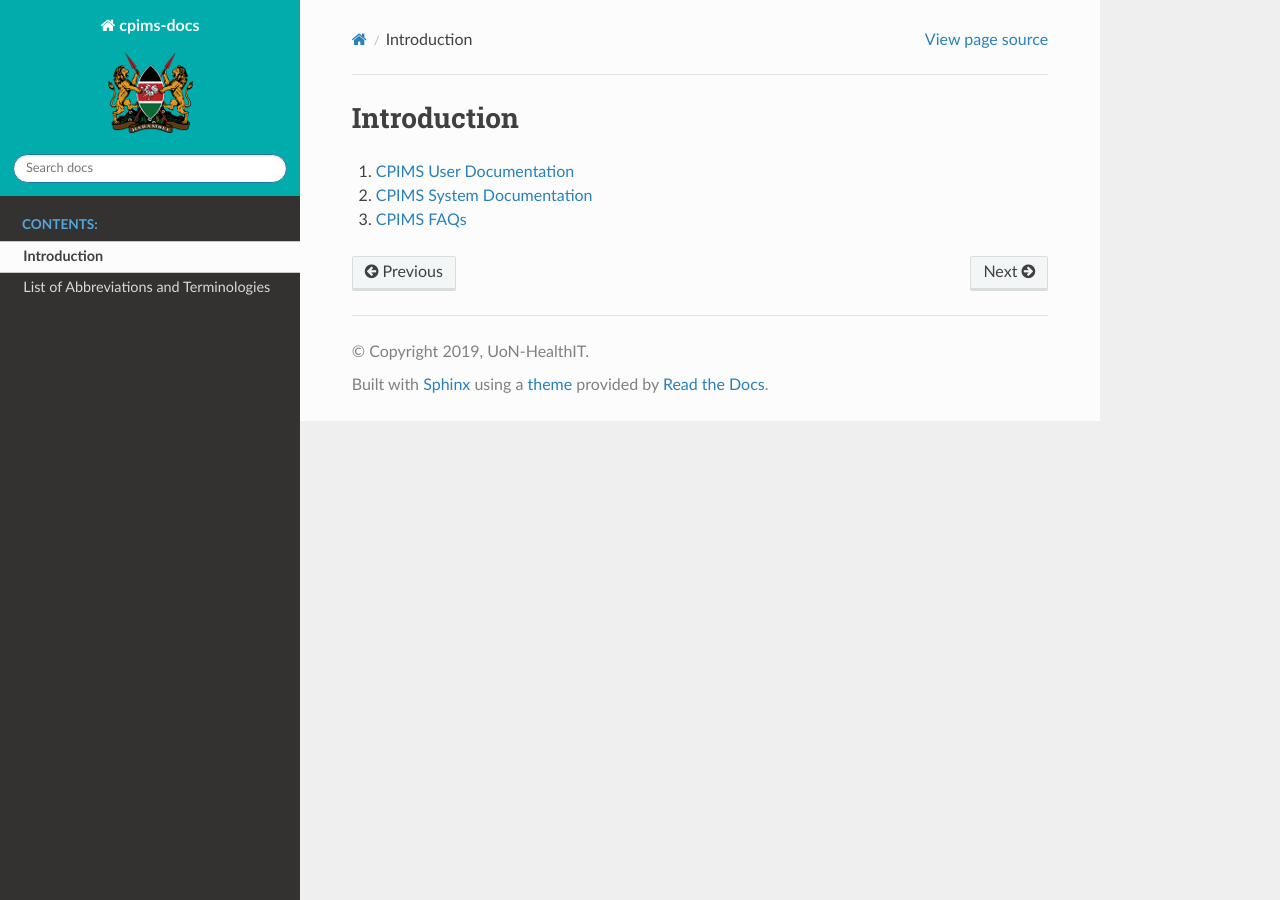
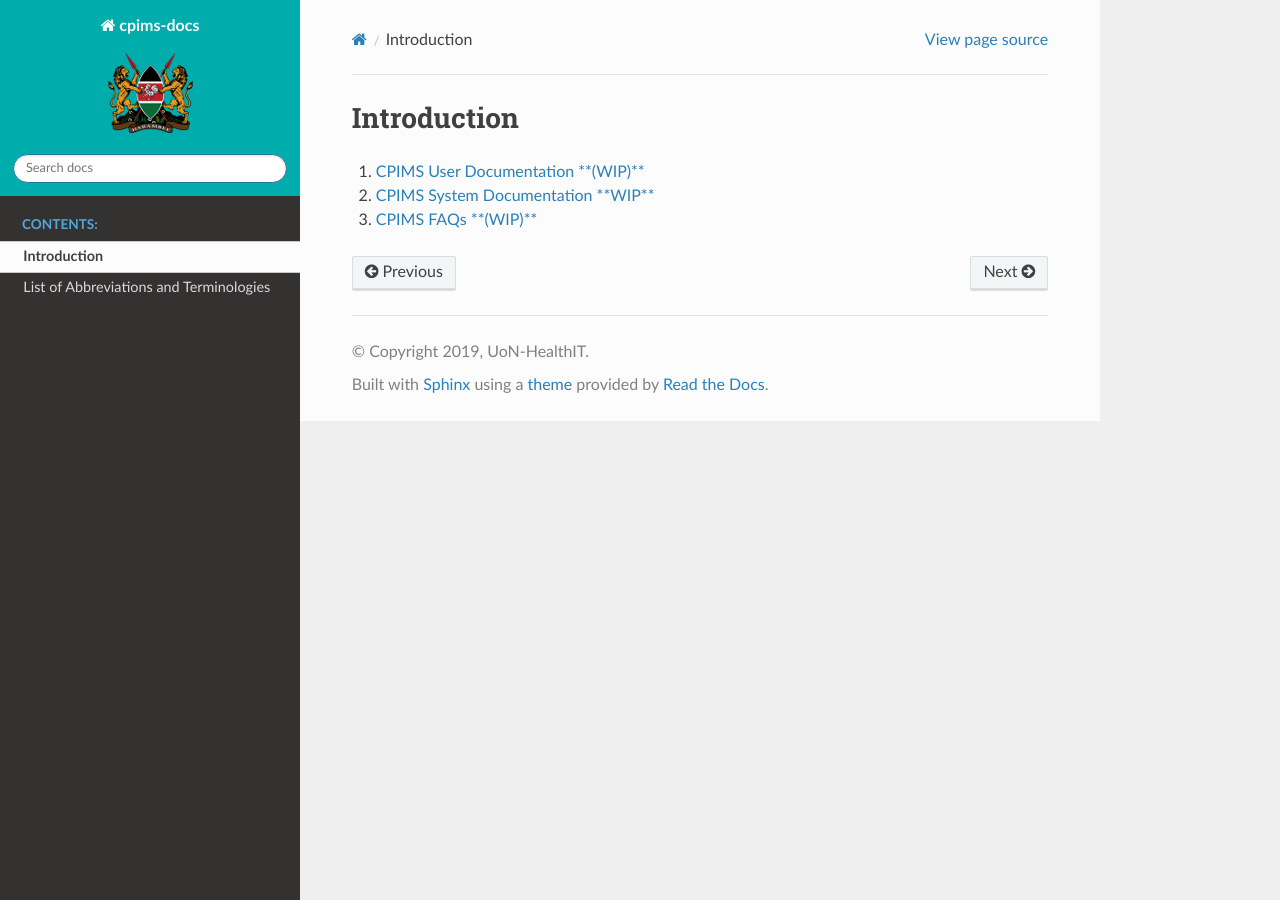
Before and after one commit to uonafya/cpims-docs, a Sphinx documentation site: the page built from source/introduction.rst, in a window 1280 px wide. Built offline with Sphinx 7.4.7 and the Read the Docs theme 2.0.0, drawn with Linux system fonts in a browser that asks for light colours.

Commit message:
Update introduction.rst

```diff
--- a/source/introduction.rst
+++ b/source/introduction.rst
@@ -1,8 +1,8 @@
 Introduction
 =============
 
-1. `CPIMS User Documentation <https://docs.google.com/document/d/e/2PACX-1vQwYSiscLkeddFVcxW80pvM2b7oUUZEzJeI8GYoGPo_Na5CPb-UtrIieVOKcOs27kTtQ5NZLi6uHCUV/pub>`_
+1. `CPIMS User Documentation **(WIP)** <https://docs.google.com/document/d/e/2PACX-1vQwYSiscLkeddFVcxW80pvM2b7oUUZEzJeI8GYoGPo_Na5CPb-UtrIieVOKcOs27kTtQ5NZLi6uHCUV/pub>`_
 
-2. `CPIMS System Documentation <https://docs.google.com/document/d/e/2PACX-1vRLyelF_L8npDvTtpZV8g8FtRFqIiwyKSrX6iaxEIbiWoOH7U5jsuOkn6z60SdSsUYlVJpsjVCx6bQi/pub>`_
+2. `CPIMS System Documentation **WIP** <https://docs.google.com/document/d/e/2PACX-1vRLyelF_L8npDvTtpZV8g8FtRFqIiwyKSrX6iaxEIbiWoOH7U5jsuOkn6z60SdSsUYlVJpsjVCx6bQi/pub>`_
 
-3. `CPIMS FAQs <https://docs.google.com/document/d/e/2PACX-1vQwYSiscLkeddFVcxW80pvM2b7oUUZEzJeI8GYoGPo_Na5CPb-UtrIieVOKcOs27kTtQ5NZLi6uHCUV/pub>`_
+3. `CPIMS FAQs **(WIP)** <https://docs.google.com/document/d/e/2PACX-1vQwYSiscLkeddFVcxW80pvM2b7oUUZEzJeI8GYoGPo_Na5CPb-UtrIieVOKcOs27kTtQ5NZLi6uHCUV/pub>`_
```
